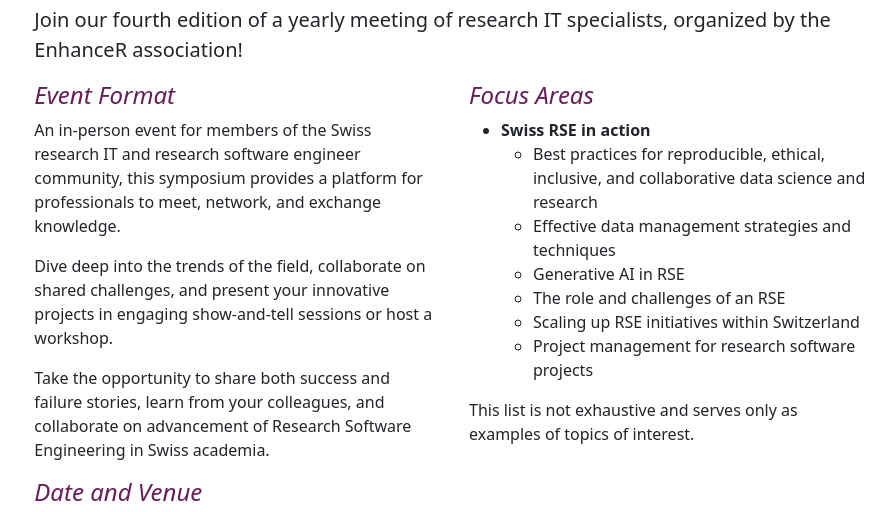
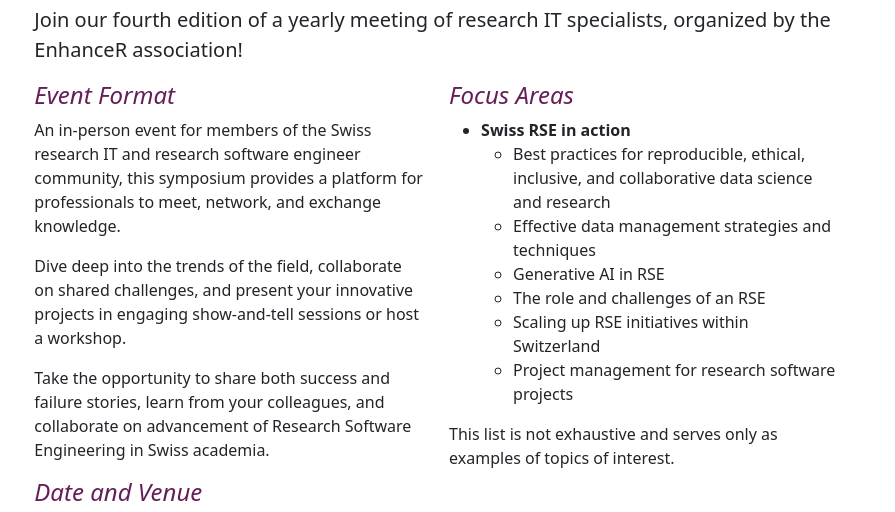
Before and after one commit to enhancer-ch/enhancer-symposium, an Eleventy site: page index.njk in a window 1280 px wide. Shown: the part 267-779 px from the top of the page, without its empty margins (203-1098 px from the left). Built offline with nearby package versions, Linux system fonts and the light colour scheme; Eleventy itself is replaced by a stand-in of ours; files that its build step writes are made by us from their sources.

Commit message:
Adjust two-column CSS

```diff
--- a/css/events.css
+++ b/css/events.css
@@ -59,11 +59,11 @@ body {
 
 .two-columns {
   display: grid;
-  grid-template-columns: 50% 50%;
-  column-gap: 2em;
+  grid-template-columns: 48.5% 48.5%;
+  column-gap: 3%
 }
 
-@media (max-width: 640px) {
+@media (max-width: 900px) {
   .two-columns {
     display: block;
   }
```
Also changed, not shown: 2 other files.
